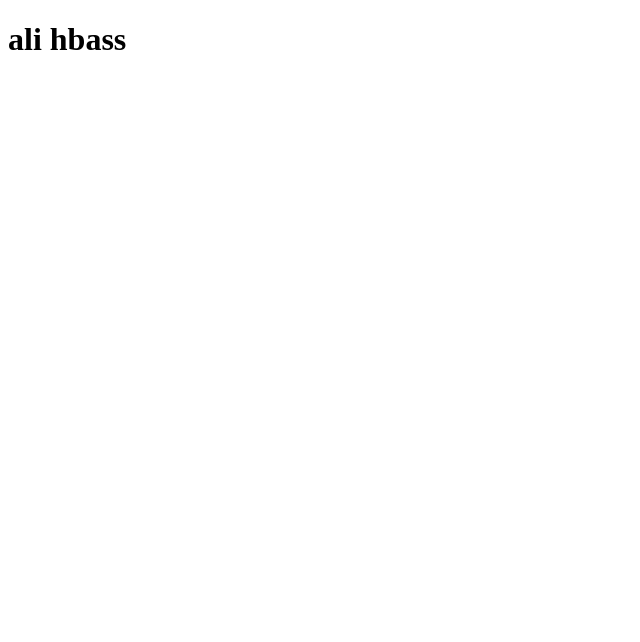
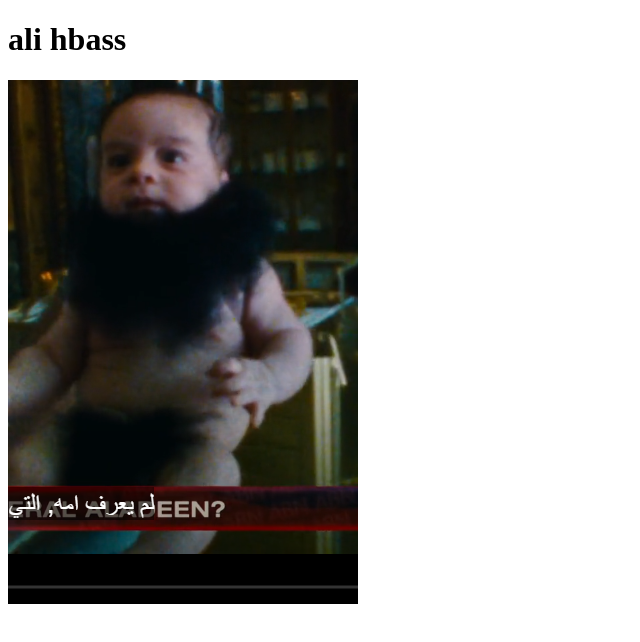
Before and after one commit to Taha-drari/tahito, a plain HTML site: page index.html in a window 1280 px wide. Shown: the whole page, without its empty margins (0-640 px from the left). Drawn offline with Linux system fonts and the light colour scheme.

Commit message:
new dyal new

```diff
--- a/index.html
+++ b/index.html
@@ -7,5 +7,6 @@
 </head>
 <body>
     <h1>ali hbass</h1>
+    <img src="bip.PNG" alt="">
 </body>
 </html>
```
Also changed, not shown: bip.PNG (added).
